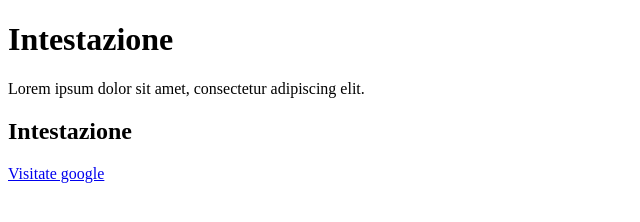
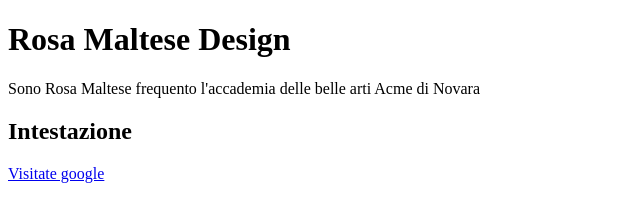
Before and after one commit to Maltese1010/MalteseRosaDesign, a plain HTML site: page index.html in a window 1280 px wide. Shown: the whole page, without its empty margins (0-640 px from the left). Drawn offline with Linux system fonts and the light colour scheme.

Commit message:
modifica5 19-12-24

```diff
--- a/index.html
+++ b/index.html
@@ -4,8 +4,8 @@
         <title>MalteseRosaPortfolio</title>
     </head>
     <body>
-        <h1>Intestazione</h1>
-        <p>Lorem ipsum dolor sit amet, consectetur adipiscing elit.</p>
+        <h1>Rosa Maltese Design</h1>
+        <p>Sono Rosa Maltese frequento l'accademia delle belle arti Acme di Novara</p>
     </body>
  </html>
  <h2>Intestazione</h2>
```
